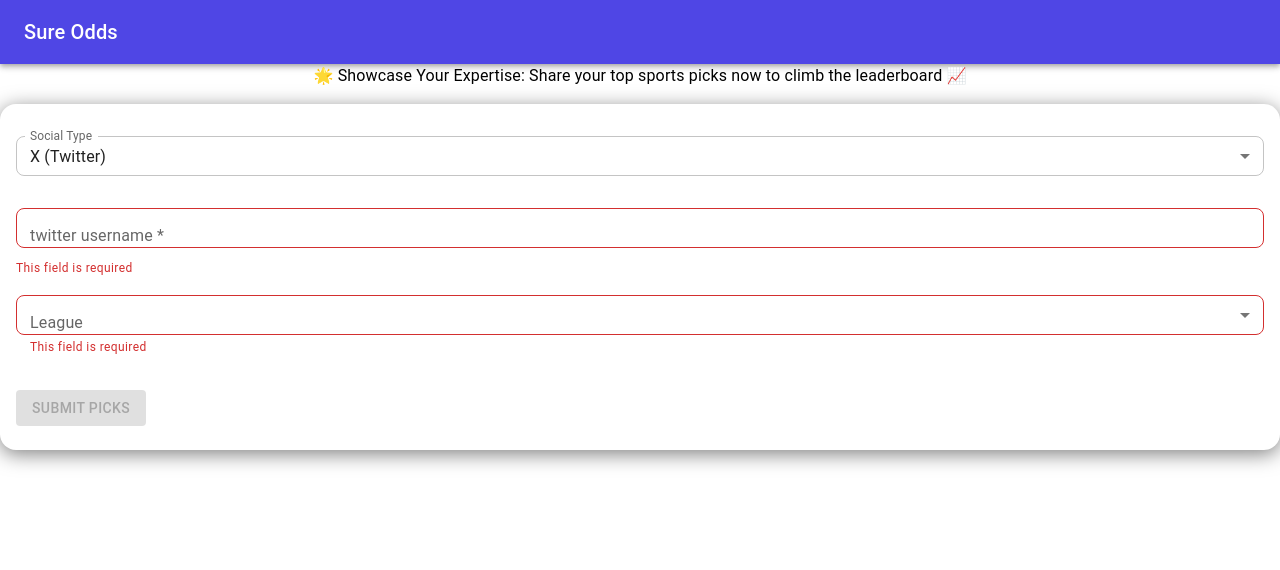
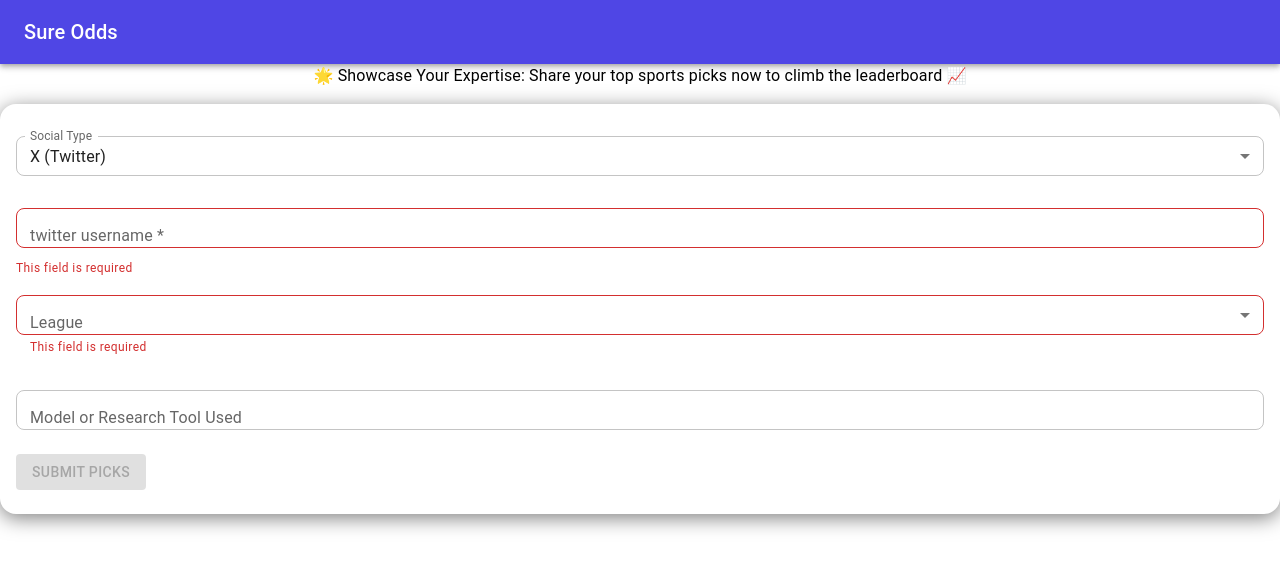
Before and after one commit to everyonesbuddy/sure-odds-sports-predictions-contest-FE, a React (Create React App) app: page /postYourPicks in a window 1280 px wide. Shown: the top 570 px of the page. Built offline with nearby package versions, Linux system fonts and the light colour scheme.

Commit message:
adding research tool

```diff
--- a/src/components/PicksOfTheDay.jsx
+++ b/src/components/PicksOfTheDay.jsx
@@ -1,17 +1,10 @@
 import React, { useEffect, useState } from "react";
 import axios from "axios";
 import { Card, CardContent, Typography, Grid, Link } from "@mui/material";
-// import {
-//   FacebookShareButton,
-//   TwitterShareButton,
-//   LinkedinShareButton,
-// // } from "react-share";
 
 const PicksOfTheDay = () => {
   const [picks, setPicks] = useState([]);
   const [matchupData, setMatchupData] = useState({});
-  // const shareUrl = window.location.href;
-  // const title = "Check out this pick!";
 
   useEffect(() => {
     const fetchData = async () => {
@@ -196,40 +189,24 @@ const PicksOfTheDay = () => {
                       </Typography>
                     )}
 
-                    {/* <Typography
-                      variant="body2"
-                      sx={{
-                        color: "gray",
-                        mt: 3,
-                        borderRadius: 1,
-                      }}
-                    >
-                      Win{" "}
-                      <span style={{ fontWeight: "bold", fontSize: "1.2em" }}>
-                        $500
-                      </span>{" "}
-                      USD for first place Sponsored By{" "}
-                      <Link
-                        href="https://doinksports.com/?via=Sure-Odds"
-                        target="_blank"
-                        rel="noopener"
-                      >
-                        Doink Sports
-                      </Link>{" "}
-                      The most complete betting research platform
-                    </Typography> */}
-                    {/* Social Share Buttons */}
-                    {/* <div style={{ marginTop: "20px" }}>
-                      <FacebookShareButton url={shareUrl} quote={title}>
-                        <button>Share on Facebook</button>
-                      </FacebookShareButton>
-                      <TwitterShareButton url={shareUrl} title={title}>
-                        <button>Share on Twitter</button>
-                      </TwitterShareButton>
-                      <LinkedinShareButton url={shareUrl} title={title}>
-                        <button>Share on LinkedIn</button>
-                      </LinkedinShareButton>
-                    </div> */}
+                    {pick.researchToolOrModelUsed !== null && (
+                      <Typography variant="body2">
+                        <Link
+                          href={`${
+                            pick.researchToolOrModelUsed.startsWith(
+                              "http://"
+                            ) ||
+                            pick.researchToolOrModelUsed.startsWith("https://")
+                              ? pick.researchToolOrModelUsed
+                              : `http://${pick.researchToolOrModelUsed}`
+                          }`}
+                          target="_blank"
+                          rel="noopener noreferrer"
+                        >
+                          Research Tool Or Model Used
+                        </Link>
+                      </Typography>
+                    )}
                   </>
                 ) : (
                   <>
@@ -248,7 +225,7 @@ const PicksOfTheDay = () => {
                     </Typography>
                     {pick.twitterUsername !== "" && (
                       <Typography variant="body2">
-                        X Profile:{" "}
+                        X / Reddit Profile:{" "}
                         <Link
                           href={
                             pick.socialType === "twitter"
@@ -262,41 +239,24 @@ const PicksOfTheDay = () => {
                         </Link>
                       </Typography>
                     )}
-
-                    {/* <Typography
-                      variant="body2"
-                      sx={{
-                        color: "gray",
-                        mt: 3,
-                        borderRadius: 1,
-                      }}
-                    >
-                      Win{" "}
-                      <span style={{ fontWeight: "bold", fontSize: "1.2em" }}>
-                        $500
-                      </span>{" "}
-                      USD for first place Sponsored By{" "}
-                      <Link
-                        href="https://doinksports.com/?via=Sure-Odds"
-                        target="_blank"
-                        rel="noopener"
-                      >
-                        Doink Sports
-                      </Link>{" "}
-                      The most complete betting research platform
-                    </Typography> */}
-                    {/* Social Share Buttons */}
-                    {/* <div style={{ marginTop: "20px" }}>
-                      <FacebookShareButton url={shareUrl} quote={title}>
-                        <button>Share on Facebook</button>
-                      </FacebookShareButton>
-                      <TwitterShareButton url={shareUrl} title={title}>
-                        <button>Share on Twitter</button>
-                      </TwitterShareButton>
-                      <LinkedinShareButton url={shareUrl} title={title}>
-                        <button>Share on LinkedIn</button>
-                      </LinkedinShareButton>
-                    </div> */}
+                    {pick.researchToolOrModelUsed !== null && (
+                      <Typography variant="body2">
+                        <Link
+                          href={`${
+                            pick.researchToolOrModelUsed.startsWith(
+                              "http://"
+                            ) ||
+                            pick.researchToolOrModelUsed.startsWith("https://")
+                              ? pick.researchToolOrModelUsed
+                              : `http://${pick.researchToolOrModelUsed}`
+                          }`}
+                          target="_blank"
+                          rel="noopener noreferrer"
+                        >
+                          Research Tool Or Model Used
+                        </Link>
+                      </Typography>
+                    )}
                   </>
                 )}
               </CardContent>
--- a/src/components/PostYourPicks.jsx
+++ b/src/components/PostYourPicks.jsx
@@ -75,6 +75,7 @@ const PostYourPicks = () => {
   const [league, setLeague] = useState("");
   const [pickType, setPickType] = useState("");
   const [twitterUsername, setTwitterUsername] = useState("");
+  const [researchToolOrModelUsed, setResearchToolOrModelUsed] = useState("");
   const [socialType, setSocialType] = useState("twitter"); // default value
   const [games, setGames] = useState([]);
   const [selectedGame, setSelectedGame] = useState("");
@@ -154,6 +155,7 @@ const PostYourPicks = () => {
     setLeague("");
     setPickType("");
     setTwitterUsername("");
+    setResearchToolOrModelUsed("");
     setGames([]);
     setSelectedGame("");
     setGameDetails(null);
@@ -176,6 +178,7 @@ const PostYourPicks = () => {
       pickType,
       twitterUsername,
       socialType,
+      researchToolOrModelUsed,
       selectedGame,
       teamPicked,
       odds,
@@ -191,6 +194,7 @@ const PostYourPicks = () => {
       league,
       pickType,
       twitterUsername,
+      researchToolOrModelUsed,
       socialType,
       selectedGameId: selectedGame,
       teamPicked,
@@ -409,15 +413,6 @@ const PostYourPicks = () => {
                   label="Game *"
                   onChange={(e) => setSelectedGame(e.target.value)}
                 >
-                  {/* {games.length > 0 ? (
-                    games.map((game) => (
-                      <MenuItem key={game.id} value={game.id}>
-                        {game.home_team} vs {game.away_team}
-                      </MenuItem>
-                    ))
-                  ) : (
-                    <MenuItem disabled>No games available</MenuItem>
-                  )} */}
                   {games.length > 0 ? (
                     games
                       .filter(
@@ -684,6 +679,26 @@ const PostYourPicks = () => {
             </>
           )}
 
+          <TextField
+            label={`Model or Research Tool Used`}
+            value={researchToolOrModelUsed}
+            onChange={(e) => setResearchToolOrModelUsed(e.target.value)}
+            fullWidth
+            margin="normal"
+            placeholder={`Model or Research Tool Used e.g www.dimers.com`}
+            variant="outlined"
+            sx={{
+              "& .MuiInputBase-root": {
+                borderRadius: "8px",
+                height: "40px",
+                "& input": {
+                  height: "40px",
+                  padding: "10px",
+                },
+              },
+            }}
+          />
+
           <Button
             variant="contained"
             color="primary"
```
